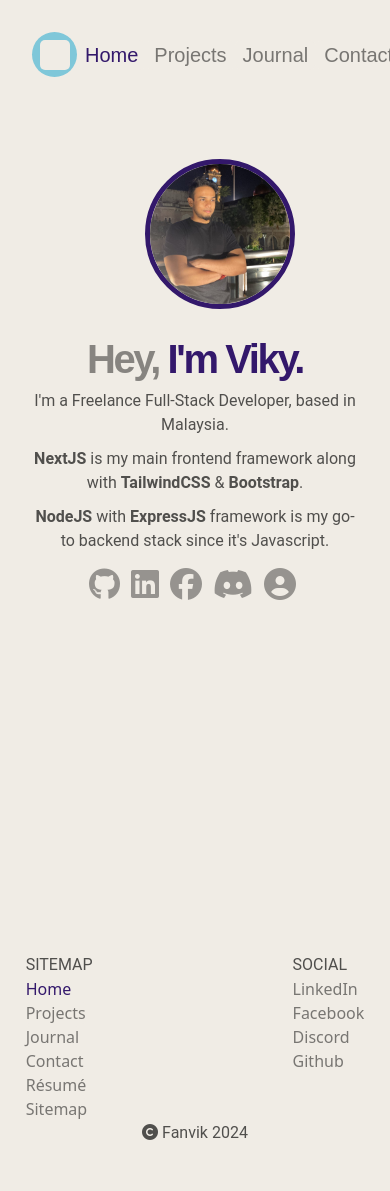
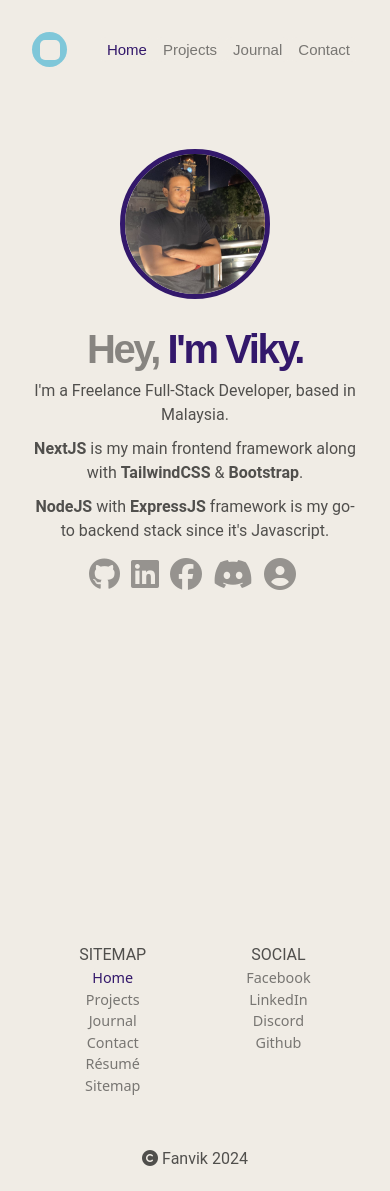
Before and after one commit to distrovik/next-portfolio, a Next.js app: page / in a window 390 px wide. Before the commit the page ends 1145 px from the top, so only its background shows below. Built offline with nearby package versions, Linux system fonts and the light colour scheme.

Commit message:
minor tweak on @media and icon path

```diff
--- a/components/footer.jsx
+++ b/components/footer.jsx
@@ -22,7 +22,9 @@
             </li>
             <li>
               <Link
-                id={currentRoute === "/projects" ? "activeLink" : "notActiveLink"}
+                id={
+                  currentRoute === "/projects" ? "activeLink" : "notActiveLink"
+                }
                 className={
                   currentRoute === "/projects" ? styles.Tlink : styles.Flink
                 }
@@ -33,7 +35,9 @@
             </li>
             <li>
               <Link
-                id={currentRoute === "/journal" ? "activeLink" : "notActiveLink"}
+                id={
+                  currentRoute === "/journal" ? "activeLink" : "notActiveLink"
+                }
                 className={
                   currentRoute === "/journal" ? styles.Tlink : styles.Flink
                 }
@@ -44,7 +48,9 @@
             </li>
             <li>
               <Link
-                id={currentRoute === "/contact" ? "activeLink" : "notActiveLink"}
+                id={
+                  currentRoute === "/contact" ? "activeLink" : "notActiveLink"
+                }
                 className={
                   currentRoute === "/contact" ? styles.Tlink : styles.Flink
                 }
@@ -64,8 +70,11 @@
                 Résumé
               </Link>
             </li>
-            <li><Link
-                id={currentRoute === "/sitemap" ? "activeLink" : "notActiveLink"}
+            <li>
+              <Link
+                id={
+                  currentRoute === "/sitemap" ? "activeLink" : "notActiveLink"
+                }
                 className={
                   currentRoute === "/sitemap" ? styles.Tlink : styles.Flink
                 }
@@ -73,7 +82,7 @@
               >
                 Sitemap
               </Link>
-              </li>
+            </li>
           </ul>
         </div>
         <div>
@@ -83,22 +92,22 @@
               <a
                 id="darkLink"
                 target="_blank"
-                href="https://www.linkedin.com/in/irfan-fairuz-442960247"
-                aria-label="LinkedIn profile link"
+                href="https://www.facebook.com/nixnicksnix"
+                aria-label="Instagram link"
                 rel="noreferrer noopener"
               >
-                LinkedIn
+                Facebook
               </a>
             </li>
             <li>
               <a
                 id="darkLink"
                 target="_blank"
-                href="https://www.facebook.com/nixnicksnix"
-                aria-label="Instagram link"
+                href="https://www.linkedin.com/in/irfan-fairuz-442960247"
+                aria-label="LinkedIn profile link"
                 rel="noreferrer noopener"
               >
-                Facebook
+                LinkedIn
               </a>
             </li>
             <li>
@@ -126,14 +135,15 @@
           </ul>
         </div>
       </div>
+      <div className={styles.copyright}>
       <p>
         <i class="fa-solid fa-copyright"></i> Fanvik {new Date().getFullYear()}
       </p>
+      </div>
       <Script
         src={"https://kit.fontawesome.com/04da4f41a5.js"}
         crossorigin={"anonymous"}
       ></Script>
-
     </div>
   );
 }
--- a/components/footer.module.css
+++ b/components/footer.module.css
@@ -2,12 +2,17 @@
     display: flex;
     flex-direction: column;
     width: 100%;
-    align-items: center;
 }
 
 .mainDiv {
     display: flex;
-    gap: 500px;
+    gap: 450px;
+    justify-content: center;
+    text-align: center;
+}
+
+.mainDiv>div>ul>li {
+font-size: .9rem;
 }
 
 .link {
@@ -16,7 +21,7 @@
 
 @media (max-width: 660px) {
     .mainDiv {
-        gap: 200px;
+        gap: 100px;
     }
 }
 
@@ -41,3 +46,10 @@
     background-color: #F0ECE5;
     text-decoration: none;
 }
+
+.copyright {
+    display: flex;
+    padding: 50px 0 20px 0;
+    align-items: center;
+    justify-content: center;
+}
--- a/components/header.jsx
+++ b/components/header.jsx
@@ -19,7 +19,7 @@
         />
         <meta name="og:title" content={siteTitle} />
         <meta name="twitter:card" content="summary_large_image" />
-        <link rel="icon" href="./public/favicon.ico" />
+        <link rel="icon" href="/public/favicon.ico" />
         <title>{prop.title}</title>
       </Head>
     )
--- a/components/hero.module.css
+++ b/components/hero.module.css
@@ -4,6 +4,7 @@
     padding: 50px 0;
     display: flex;
     align-items:center;
+    gap: 100px;
 }
 
 .heroDesc {
@@ -20,9 +21,6 @@
 .profilePic {
     border: 5px solid #33186B;
     border-radius: 50%;
-    width: 250px;
-    height: 250px;
-    margin-left: 100px;
 }
 
 .heroLink {
@@ -53,16 +51,10 @@
         align-items: center;
         text-align: center;
         margin-top: 0px;
+        gap: 20px;
     }
     .profilePic{
-        margin:0 0 20px 0;
         height: 150px;
         width: 150px;
     }
 }
-
-@media (max-width: 800px) {
-    .profilePic {
-        margin-left: 50px;
-    }
-}
--- a/components/navbar.module.css
+++ b/components/navbar.module.css
@@ -5,12 +5,9 @@
     display: flex;
     width: 100%;
     max-width: 56rem;
-    min-width: 360px;
     position: relative;
     padding: 2rem 0 2rem 0;
 }
-
-
 
 .Tlink {
   font-family: 'Teko', sans-serif;
@@ -54,3 +51,13 @@
     background-color: #ffffff80;
     padding: 4px 8px;
   }
+
+
+  @media (max-width : 660px) {
+    .Tlink {
+      font-size: 15px;
+    }
+    .Flink {
+      font-size: 15px;
+    }
+  }
--- a/components/themeSwitch.module.css
+++ b/components/themeSwitch.module.css
@@ -15,3 +15,15 @@
   border-radius: 5px;
   font-size: 0px;
 }
+
+@media (max-width: 660px) {
+  .outerLogo {
+    height: 35px;
+    width: 35px;
+  }
+
+  .innerLogo {
+    height: 20px;
+    width: 20px;
+  }
+}
--- a/pages/contact.jsx
+++ b/pages/contact.jsx
@@ -75,6 +75,18 @@
                   id="darkLink"
                   className={styles.link}
                   target="_blank"
+                  href="https://www.facebook.com/nixnicksnix"
+                  aria-label="Instagram link"
+                  rel="noreferrer noopener"
+                >
+                  Facebook
+                </a>
+              </li>
+              <li>
+                <a
+                  id="darkLink"
+                  className={styles.link}
+                  target="_blank"
                   href="https://www.linkedin.com/in/irfan-fairuz-442960247"
                   aria-label="LinkedIn profile link"
                   rel="noreferrer noopener"
@@ -82,19 +94,6 @@
                   LinkedIn
                 </a>
               </li>
-              <li>
-                <a
-                  id="darkLink"
-                  className={styles.link}
-                  target="_blank"
-                  href="https://www.facebook.com/nixnicksnix"
-                  aria-label="Instagram link"
-                  rel="noreferrer noopener"
-                >
-                  Facebook
-                </a>
-              </li>
-
               <li>
                 <a
                   id="darkLink"
--- a/styles/global.css
+++ b/styles/global.css
@@ -75,6 +75,20 @@
   border-radius: 50%;
   width: 40px;
   height: 40px;
+}
+
+@media (max-width: 660px) {
+  .dark #outerLogo {
+
+    width: 35px;
+    height: 35px;
+
+  }
+
+  .dark #innerLogo {
+    width: 30px;
+    height: 30px;
+  }
 }
 
 /* switch dark */
--- a/styles/page.module.css
+++ b/styles/page.module.css
@@ -1,10 +1,10 @@
 .topDiv>h1{
   padding: 20px 0 20px 0;
-  min-width: 400px
+
 }
 
 .secondDiv {
-  min-width: 400px
+  min-width: 300px
 }
 
 .secondDiv>h2{
@@ -12,7 +12,7 @@
 }
 
 .secondDiv>p{
-  padding-top: 5px;
+  padding-top: 8px;
 }
 
 .secondDiv>ul{
```
